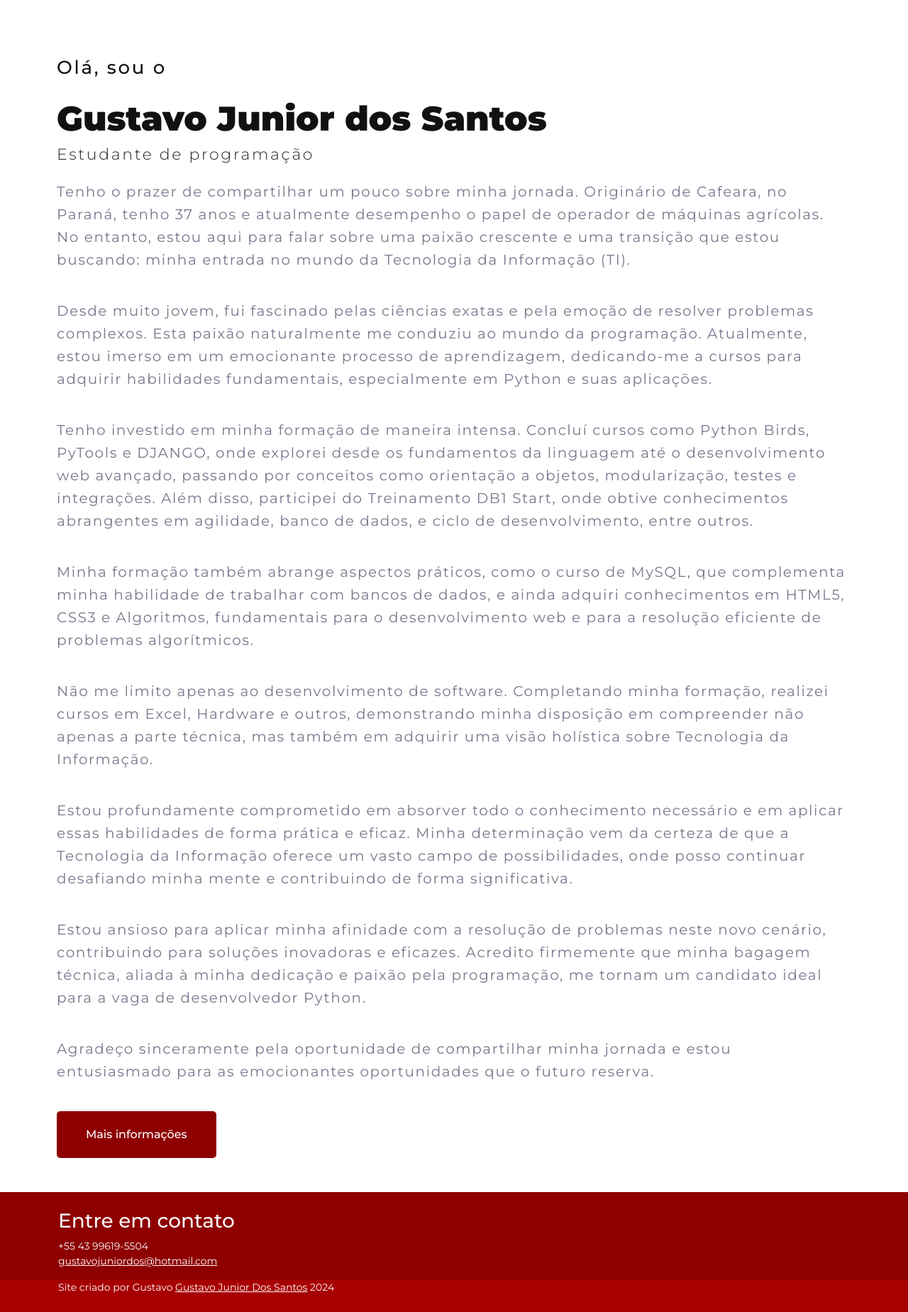
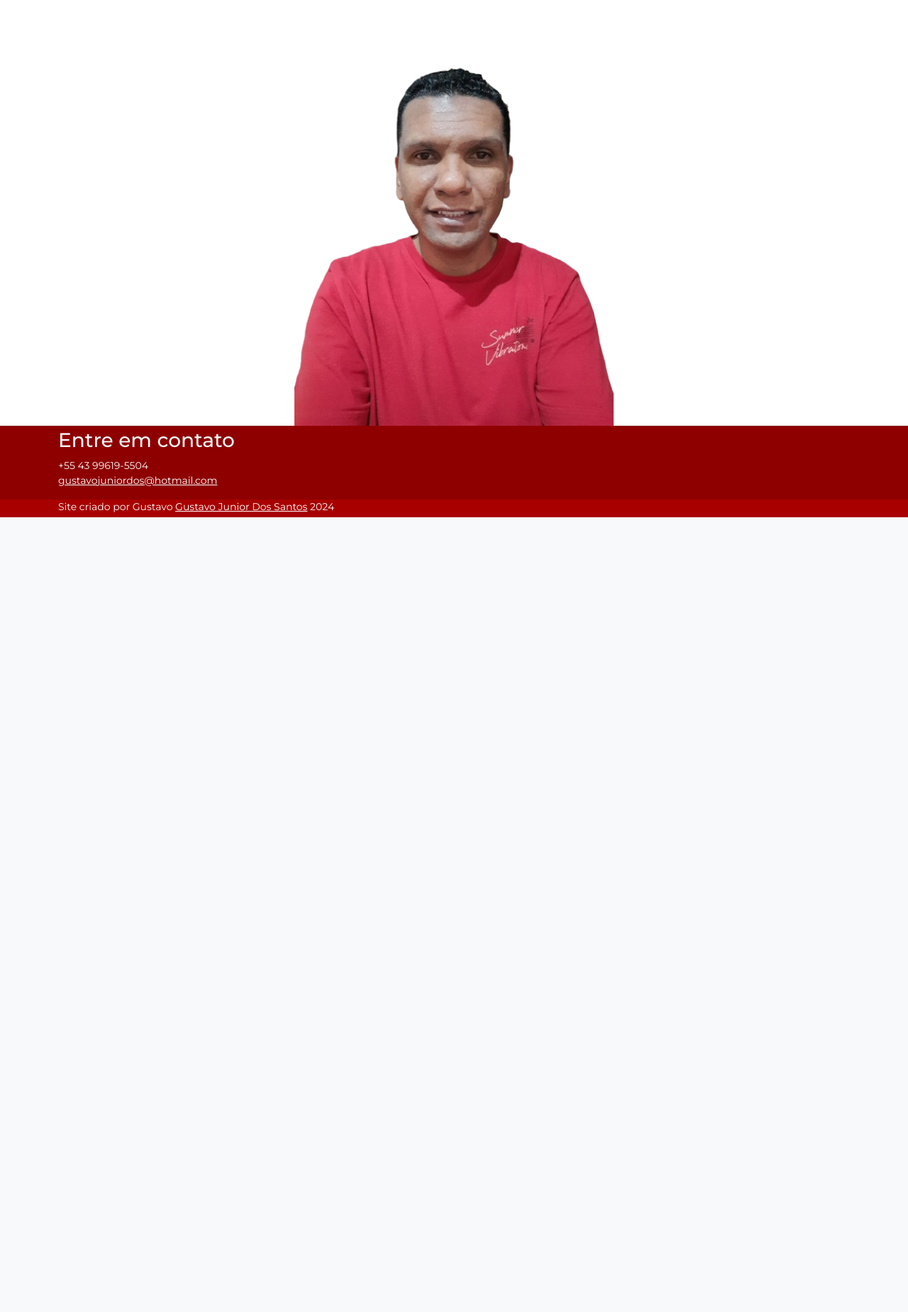
Before and after one commit to gustavodsantos/portifolio-dev, a Django app: template backend/mysite/base/templates/base/home.html in a window 1280 px wide. Shown: the part 92-1941 px from the top of the page at 71% size. After the commit the page ends 821 px from the top, so only its background shows below. Run offline with Django 5.2, Linux system fonts and the light colour scheme; the template is opened without the code that fills it, so the values that code supplies are empty.

Commit message:
inserido foto na home
close #5

```diff
--- a/backend/mysite/base/static/css/style.css
+++ b/backend/mysite/base/static/css/style.css
@@ -1,10 +1,42 @@
+@charset "UTF-8";
+
 @import url('https://fonts.googleapis.com/css2?family=Montserrat:ital,wght@0,100..900;1,100..900&display=swap');
+
+@import url('https://fonts.googleapis.com/css2?family=Passion+One&display=swap');
+
+@import url('https://fonts.googleapis.com/css2?family=Sriracha&display=swap');
+
+:root {
+    --fonte1: Verdana, Geneva, Tahoma, sans-serif;
+    --fonte2: 'Passion One', cursive;
+    --fonte3: 'Sriracha', cursive;
+}
 
 * {
     margin: 0;
     padding: 0;
     font-family: "Montserrat", "sans-serif";
 }
+
+html,body {
+    min-height: 100vh;
+}
+
+section {
+    height: 600px;
+}
+
+section.imagem {
+    background-size: contain;
+    background-repeat: no-repeat;
+}
+
+#img {
+    background-image: url("../img/imagem_sem_fundo.png");
+    background-position: center;
+}
+
+
 
 .fundo{
     background-color: #8e0000;
@@ -20,13 +52,6 @@
 .center{
     text-align: center;
     margin-bottom: -4px;
-}
-
-.img {
-    object-fit: contain;
-    display: block;
-    margin: -6px auto;
-    width: 480px;
 }
 
 .parte1{
@@ -104,8 +129,8 @@
 }
 
 footer{
+    margin: 0;
     background-color:  #293651;
-
     color: #828a9c;
     font-size: 14px;
 }
--- a/backend/mysite/base/templates/base/footer.html
+++ b/backend/mysite/base/templates/base/footer.html
@@ -1,4 +1,6 @@
-<footer class="main-footer mt-5 pt-4 text-light">
+{% load static %}
+{% block body %}
+<footer class="main-footer pt-1 text-light">
     <div class="container">
         <div class="row">
             <div class="col">
@@ -12,7 +14,7 @@
         </div>
     </div>
 
-    <div class="rights pb-4">
+    <div class="rights pb-1">
         <div class="container">
             <div class="row">
                 <div class="col">
@@ -23,3 +25,4 @@
         </div>
     </div>
 </footer>
+{% endblock body %}
--- a/backend/mysite/base/templates/base/home.html
+++ b/backend/mysite/base/templates/base/home.html
@@ -1,55 +1,8 @@
 {% extends 'base/base.html' %}
 {% load static %}
-{% block title %}Gustavo Dev - Home{% endblock title %}
+{% block title %}Gustavo Dev{% endblock title %}
 {% block body %}
-    <div class="parte1">
-        <h2 class="subtitle1">Olá, sou o</h2>
-        <h1 id="title" class="title">Gustavo Junior dos Santos</h1>
-        <h3 class="subtitle2">Estudante de programação</h3>
-        <p class="text">
-            Tenho o prazer de compartilhar um pouco sobre minha jornada. Originário de Cafeara, no Paraná, tenho 37 anos
-            e atualmente desempenho o papel de operador de máquinas agrícolas. No entanto, estou aqui para falar sobre
-            uma paixão crescente e uma transição que estou buscando: minha entrada no mundo da Tecnologia da Informação
-            (TI).
-        </p>
-        <p class="text">
-            Desde muito jovem, fui fascinado pelas ciências exatas e pela emoção de resolver problemas complexos. Esta
-            paixão naturalmente me conduziu ao mundo da programação. Atualmente, estou imerso em um emocionante processo
-            de aprendizagem, dedicando-me a cursos para adquirir habilidades fundamentais, especialmente em Python e
-            suas aplicações.
-        </p>
-        <p class="text">
-            Tenho investido em minha formação de maneira intensa. Concluí cursos como Python Birds, PyTools e DJANGO,
-            onde explorei desde os fundamentos da linguagem até o desenvolvimento web avançado, passando por conceitos
-            como orientação a objetos, modularização, testes e integrações. Além disso, participei do Treinamento DB1
-            Start, onde obtive conhecimentos abrangentes em agilidade, banco de dados, e ciclo de desenvolvimento, entre
-            outros.
-        </p>
-        <p class="text">
-            Minha formação também abrange aspectos práticos, como o curso de MySQL, que complementa minha habilidade de
-            trabalhar com bancos de dados, e ainda adquiri conhecimentos em HTML5, CSS3 e Algoritmos, fundamentais para
-            o desenvolvimento web e para a resolução eficiente de problemas algorítmicos.
-        </p>
-        <p class="text">
-            Não me limito apenas ao desenvolvimento de software. Completando minha formação, realizei cursos em Excel,
-            Hardware e outros, demonstrando minha disposição em compreender não apenas a parte técnica, mas também em
-            adquirir uma visão holística sobre Tecnologia da Informação.
-        </p>
-        <p class="text">
-            Estou profundamente comprometido em absorver todo o conhecimento necessário e em aplicar essas habilidades
-            de forma prática e eficaz. Minha determinação vem da certeza de que a Tecnologia da Informação oferece um
-            vasto campo de possibilidades, onde posso continuar desafiando minha mente e contribuindo de forma
-            significativa.
-        </p>
-        <p class="text">
-            Estou ansioso para aplicar minha afinidade com a resolução de problemas neste novo cenário, contribuindo
-            para soluções inovadoras e eficazes. Acredito firmemente que minha bagagem técnica, aliada à minha dedicação
-            e paixão pela programação, me tornam um candidato ideal para a vaga de desenvolvedor Python.
-        </p>
-        <p class="text">
-            Agradeço sinceramente pela oportunidade de compartilhar minha jornada e estou entusiasmado para as
-            emocionantes oportunidades que o futuro reserva.
-        </p>
-        <a href="{% url 'cursos:indice' %}" class="btn">Mais informações</a>
-    </div>
+    <section class="imagem" id="img">
+
+    </section>
 {% endblock body %}
```
Also changed, not shown: backend/mysite/base/templates/base/apresentation.html (added, +55 -0 lines), backend/mysite/base/static/img/imagem_sem_fundo.png (added).
